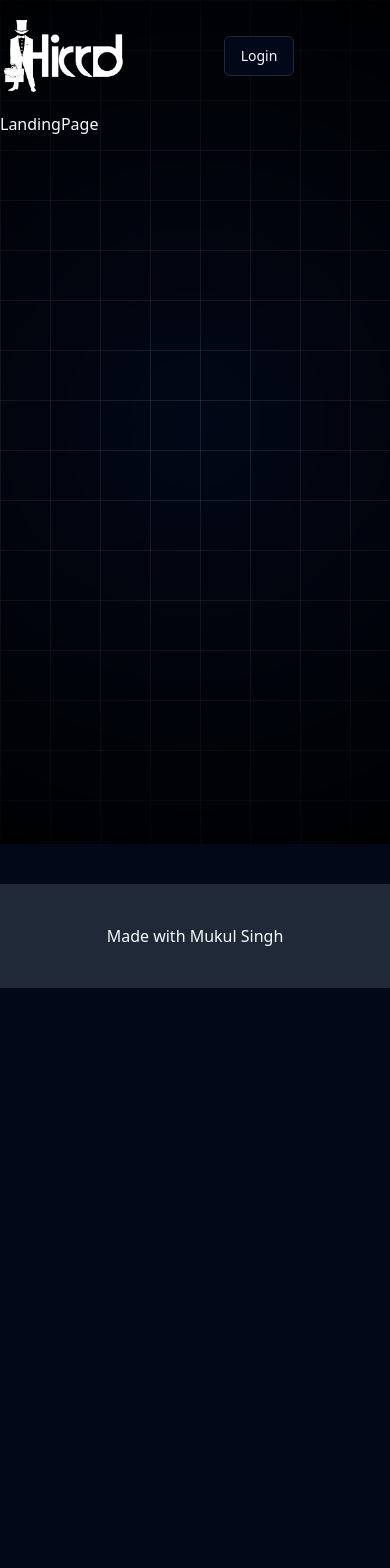
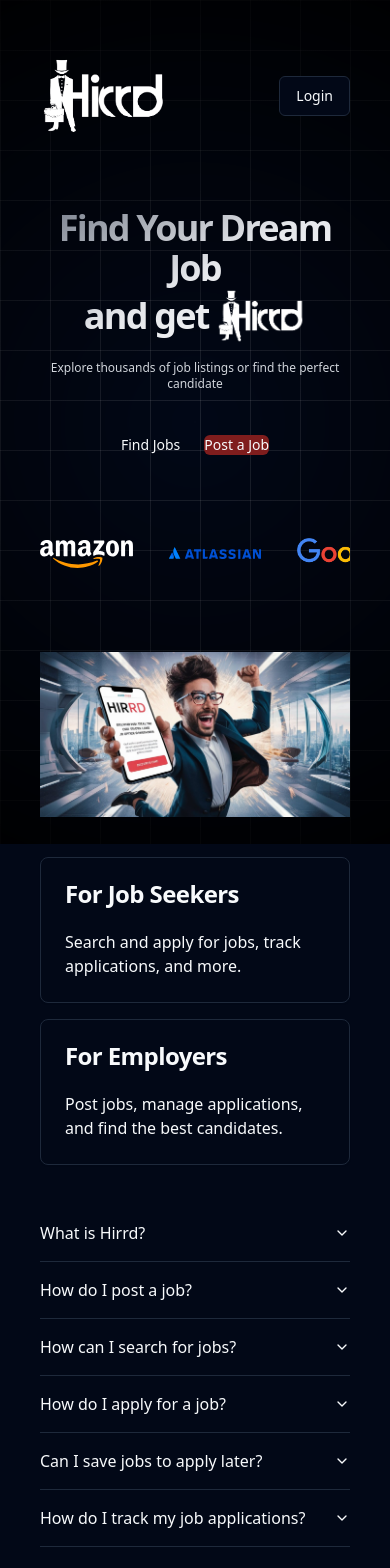
Before and after one commit to mukulsingh94868/Job-Portal, a React (Vite) app: page / in a window 390 px wide. Shown: the top 1568 px of the page. Before the commit the page ends 988 px from the top, so only its background shows below. Built offline with nearby package versions, Linux system fonts and the light colour scheme.

Commit message:
landing page

```diff
--- a/src/components/header.jsx
+++ b/src/components/header.jsx
@@ -27,8 +27,8 @@
         <UserButton />
       </SignedIn> */}
 
-      <div className="flex gap-8">
-        {/* <SignedOut>
+      {/* <div className="flex gap-8">
+        <SignedOut>
             <Button variant="outline" onClick={() => setShowSignIn(true)}>
               Login
             </Button>
@@ -42,8 +42,8 @@
                 </Button>
               </Link>
             )}
-          </SignedIn> */}
-      </div>
+          </SignedIn>
+      </div> */}
     </nav>
   );
 };
--- /dev/null
+++ b/src/data/companies.json
@@ -0,0 +1,42 @@
+[
+  {
+    "name": "amazon",
+    "path": "/companies/amazon.svg",
+    "id": 1
+  },
+  {
+    "name": "atlassian",
+    "path": "/companies/atlassian.svg",
+    "id": 2
+  },
+  {
+    "name": "google",
+    "path": "/companies/google.webp",
+    "id": 3
+  },
+  {
+    "name": "ibm",
+    "path": "/companies/ibm.svg",
+    "id": 4
+  },
+  {
+    "name": "meta",
+    "path": "/companies/meta.svg",
+    "id": 5
+  },
+  {
+    "name": "microsoft",
+    "path": "/companies/microsoft.webp",
+    "id": 6
+  },
+  {
+    "name": "netflix",
+    "path": "/companies/netflix.png",
+    "id": 7
+  },
+  {
+    "name": "uber",
+    "path": "/companies/uber.svg",
+    "id": 8
+  }
+]
--- /dev/null
+++ b/src/data/faq.json
@@ -0,0 +1,26 @@
+[
+  {
+    "question": "What is Hirrd?",
+    "answer": "Hirrd is a Job Portal Application allows companies to post job listings and users to search and apply for jobs. It provides features for both job seekers and employers, with user-friendly interfaces and secure authentication."
+  },
+  {
+    "question": "How do I post a job?",
+    "answer": "As an employer, you can post a job by navigating to the 'Post Job' section after logging in. Fill in the job details and submit the form to create a new job listing."
+  },
+  {
+    "question": "How can I search for jobs?",
+    "answer": "Job seekers can search for jobs by keywords, location, category, and other filters using the search bar on the homepage or the dedicated job search page."
+  },
+  {
+    "question": "How do I apply for a job?",
+    "answer": "To apply for a job, click on the job listing and follow the application instructions provided. You may need to upload your resume and provide additional information."
+  },
+  {
+    "question": "Can I save jobs to apply later?",
+    "answer": "Yes, you can save job listings by clicking the 'Save Job' button on the job listing. Saved jobs can be accessed from your profile under the 'Saved Jobs' section."
+  },
+  {
+    "question": "How do I track my job applications?",
+    "answer": "Job seekers can track the status of their applications from the 'Applications' section in their profile. This section provides updates on the progress of each application."
+  }
+]
--- a/src/index.css
+++ b/src/index.css
@@ -1,6 +1,7 @@
 @tailwind base;
 @tailwind components;
 @tailwind utilities;
+
 @layer base {
   :root {
     --background: 0 0% 100%;
@@ -22,13 +23,14 @@
     --border: 214.3 31.8% 91.4%;
     --input: 214.3 31.8% 91.4%;
     --ring: 222.2 84% 4.9%;
+    --radius: 0.5rem;
     --chart-1: 12 76% 61%;
     --chart-2: 173 58% 39%;
     --chart-3: 197 37% 24%;
     --chart-4: 43 74% 66%;
     --chart-5: 27 87% 67%;
-    --radius: 0.5rem
   }
+
   .dark {
     --background: 222.2 84% 4.9%;
     --foreground: 210 40% 98%;
@@ -53,9 +55,16 @@
     --chart-2: 160 60% 45%;
     --chart-3: 30 80% 55%;
     --chart-4: 280 65% 60%;
-    --chart-5: 340 75% 55%
+    --chart-5: 340 75% 55%;
   }
 }
+
+.wmde-markdown ul {
+  list-style-type: disc;
+  padding-left: 25px;
+  color: white;
+}
+
 @layer base {
   * {
     @apply border-border;
@@ -64,3 +73,12 @@
     @apply bg-background text-foreground;
   }
 }
+
+@layer utilities {
+  .gradient {
+    @apply bg-gradient-to-br from-gray-500 via-gray-200 to-white;
+  }
+  .gradient-title {
+    @apply gradient text-transparent bg-clip-text;
+  }
+}
--- a/src/layout/app-layout.jsx
+++ b/src/layout/app-layout.jsx
@@ -6,7 +6,7 @@
   return (
     <div>
       <div className="grid-background"></div>
-      <main className="min-h-screen container">
+      <main className="min-h-screen p-[40px]">
         <Header />
         <Outlet />
       </main>
--- a/src/pages/landing.jsx
+++ b/src/pages/landing.jsx
@@ -1,11 +1,104 @@
-import React from 'react'
+import { Button } from "@/components/ui/button";
+import { Card, CardContent, CardHeader, CardTitle } from "@/components/ui/card";
+import {
+  Carousel,
+  CarouselContent,
+  CarouselItem,
+} from "@/components/ui/carousel";
+// import Autoplay from "embla-carousel-autoplay";
+import companies from "../data/companies.json";
+import faqs from "../data/faq.json";
+import {
+  Accordion,
+  AccordionContent,
+  AccordionItem,
+  AccordionTrigger,
+} from "@/components/ui/accordion";
+import { Link } from "react-router-dom";
 
 const LandingPage = () => {
   return (
-    <div>
-      LandingPage
-    </div>
-  )
-}
+    <main className="flex flex-col gap-10 sm:gap-20 py-10 sm:py-20">
+      <section className="text-center ">
+        <h1 className="flex flex-col items-center justify-center gradient-title font-extrabold text-4xl sm:text-6xl lg:text-8xl tracking-tighter py-4">
+          Find Your Dream Job
+          <span className="flex items-center gap-2 sm:gap-6">
+            and get
+            <img
+              src="/logo.png"
+              className="h-14 sm:h-24 lg:h-32"
+              alt="Hirrd Logo"
+            />
+          </span>
+        </h1>
+        <p className="text-gray-300 sm:mt-4 text-xs sm:text-xl">
+          Explore thousands of job listings or find the perfect candidate
+        </p>
+      </section>
+      <div className="flex gap-6 justify-center">
+        <Link to={"/jobs"}>
+          <Button variant="blue" size="xl">
+            Find Jobs
+          </Button>
+        </Link>
+        <Link to={"/post-job"}>
+          <Button variant="destructive" size="xl">
+            Post a Job
+          </Button>
+        </Link>
+      </div>
+      <Carousel
+        plugins={[
+          // Autoplay({
+          //   delay: 2000,
+          // }),
+        ]}
+        className="w-full py-10"
+      >
+        <CarouselContent className="flex gap-5 sm:gap-20 items-center">
+          {companies.map(({ name, id, path }) => (
+            <CarouselItem key={id} className="basis-1/3 lg:basis-1/6 ">
+              <img
+                src={path}
+                alt={name}
+                className="h-9 sm:h-14 object-contain"
+              />
+            </CarouselItem>
+          ))}
+        </CarouselContent>
+      </Carousel>
 
-export default LandingPage
+      <img src="/banner.jpeg" className="w-full" />
+
+      <section className="grid grid-cols-1 md:grid-cols-2 gap-4">
+        <Card>
+          <CardHeader>
+            <CardTitle className="font-bold">For Job Seekers</CardTitle>
+          </CardHeader>
+          <CardContent>
+            Search and apply for jobs, track applications, and more.
+          </CardContent>
+        </Card>
+        <Card>
+          <CardHeader>
+            <CardTitle className="font-bold">For Employers</CardTitle>
+          </CardHeader>
+          <CardContent>
+            Post jobs, manage applications, and find the best candidates.
+          </CardContent>
+        </Card>
+      </section>
+
+      <Accordion type="multiple" className="w-full">
+        {faqs.map((faq, index) => (
+          <AccordionItem key={index} value={`item-${index + 1}`}>
+            <AccordionTrigger>{faq.question}</AccordionTrigger>
+            <AccordionContent>{faq.answer}</AccordionContent>
+          </AccordionItem>
+        ))}
+      </Accordion>
+    </main>
+  );
+};
+
+export default LandingPage;
```
